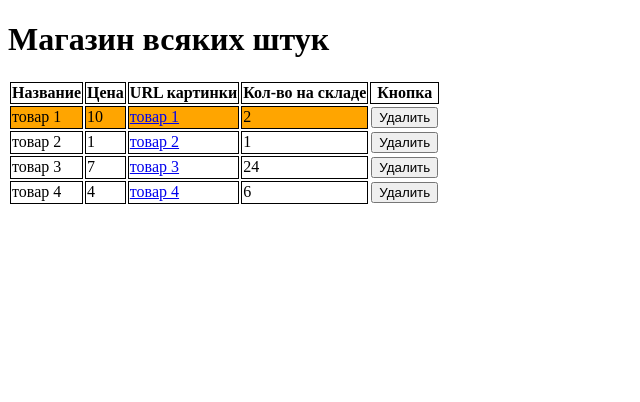
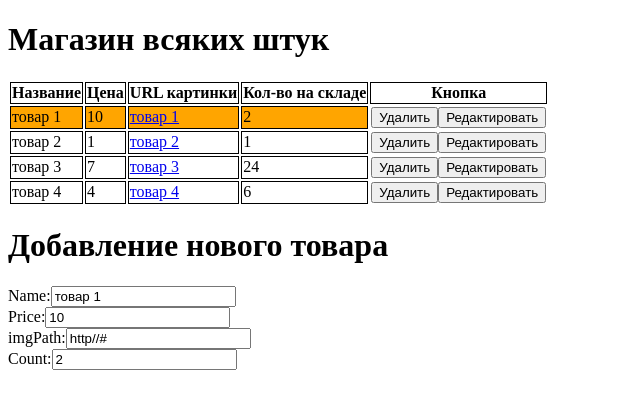
Before and after one commit to Chivononok/ReactAndAngular, a React app in the folder iShop3/: page / in a window 1280 px wide. Both pictures are taken after a click on the element "10". Shown: the top 402 px of the page, without its empty margins (0-640 px from the left). Built offline with nearby package versions, Linux system fonts and the light colour scheme.

Commit message:
add item card

```diff
--- a/iShop3/App.js
+++ b/iShop3/App.js
@@ -5,13 +5,8 @@ import ReactDOM from 'react-dom';
 
 import IShopComponent from './components/iShopComponent';
 
-var iShopName = "Магазин всяких штук"
-var items = [
-    {nameItem: "товар 1", priceItem: 10, imgPathItem: "http//#", itemsInStorage: 2},
-    {nameItem: "товар 2", priceItem: 1, imgPathItem: "http//#", itemsInStorage: 1},
-    {nameItem: "товар 3", priceItem: 7, imgPathItem: "http//#", itemsInStorage: 24},
-    {nameItem: "товар 4", priceItem: 4, imgPathItem: "http//#", itemsInStorage: 6},
-];
+var iShopName = "Магазин всяких штук";
+var items = require('./items.json');
 
 ReactDOM.render(
     <IShopComponent
--- /dev/null
+++ b/iShop3/components/ItemCardComponent.css
@@ -0,0 +1,3 @@
+.ItemCardComponent{
+    display: block;
+}
--- /dev/null
+++ b/iShop3/components/ItemCardComponent.js
@@ -0,0 +1,44 @@
+import React from 'react';
+import PropTypes from 'prop-types';
+
+import './ItemCardComponent.css';
+
+class ItemCardComponent extends React.Component{
+    static PropTypes = {
+        nameItem: PropTypes.string.isRequired,
+        priceItem: PropTypes.number.isRequired,
+        imgPathItem: PropTypes.string.isRequired,
+        itemsInStorage: PropTypes.number.isRequired,
+        type: PropTypes.number.isRequired,  //1 - добавление нового, 2 -редактирование
+    }
+
+    getHeader = () =>{
+        if(this.props.type == 1){
+            return "Добавление нового товара";
+        }else if(this.props.type == 2){
+            return "Редактирование товара " + this.props.nameItem;
+        }
+    }
+
+    render(){
+        return (
+            <div>
+                <h1>{this.getHeader()}</h1>
+                <label className='ItemCardComponent' >Name:
+                    <input type='text' value={this.props.nameItem}></input>
+                </label>
+                <label className='ItemCardComponent'>Price:
+                    <input type='text' value={this.props.priceItem}></input>
+                </label>
+                <label className='ItemCardComponent'>imgPath:
+                    <input type='text' value={this.props.imgPathItem}></input>
+                </label>
+                <label className='ItemCardComponent'>Count:
+                    <input type='text' value={this.props.itemsInStorage}></input>
+                </label>
+            </div>
+        )
+    }
+}
+
+export default ItemCardComponent;
--- a/iShop3/components/ItemComponent.js
+++ b/iShop3/components/ItemComponent.js
@@ -19,7 +19,7 @@ class ItemComponent extends React.Component{
         this.props.cbSelected(this.props.nameItem);
     }
 
-    clickOnButton = (EO) => {
+    clickOnButtonDel = (EO) => {
         //ф-ция вызывается при нажатии кнопки Удалить
         this.props.cbDeleteItem(this.props.nameItem);
     }
@@ -43,7 +43,8 @@ class ItemComponent extends React.Component{
                 </td>
                 <td onClick={this.clickOnItem} className = {this.getClassName()}>{this.props.itemsInStorage}</td>
                 <td>
-                    <input type = "button" value = "Удалить" onClick = {this.clickOnButton}></input>
+                    <input type = "button" value = "Удалить" onClick = {this.clickOnButtonDel}></input>
+                    <input type = "button" value = "Редактировать" onClick = {this.clickOnButtonEdit}></input>
                 </td>
             </tr>
         )
--- a/iShop3/components/iShopComponent.js
+++ b/iShop3/components/iShopComponent.js
@@ -4,6 +4,7 @@ import PropTypes from 'prop-types';
 import './iShopComponent.css';
 
 import ItemComponent from './ItemComponent';
+import ItemCardComponent from './ItemCardComponent';
 
 class IShopComponent extends React.Component {
     static PropTypes = {
@@ -14,15 +15,20 @@ class IShopComponent extends React.Component {
     state = {
         shopItems: this.props.items,
         selectedItemName: null,
+        selectedItem: null,
+        actionType: 1,
     }
 
     itemSelected = (itemName) => {
-        //ф-ция вызывается при клике на строку таблицы, выделяет/снимает_выделение со строки
+        //ф-ция вызывается при клике на строку таблицы, выделяет/снимает_выделение со строки и отображает/прячет карточку товара
         if (this.state.selectedItemName==itemName) {
             //повторный клик по выделенной записи снимаает выделение
             this.setState({selectedItemName: null});
+            this.setState({selectedItem: null});
         } else {
             this.setState({selectedItemName: itemName});
+            var selItem = this.getItemByItemName(itemName);
+            this.setState({selectedItem: selItem});
         }
     }
 
@@ -30,9 +36,20 @@ class IShopComponent extends React.Component {
         //ф-ция вызывается при нажатии кнопки Удалить
         var res = confirm("Вы уверены, что хотите удалить запись " + itemName + "?");
         if (res) {
+            if(this.state.selectedItem){
+                if(this.state.selectedItem.nameItem == itemName){
+                    this.setState({selectedItem: null});
+                }
+            }
             var tmpArr = this.state.shopItems.filter(v => v.nameItem != itemName);
             this.setState({shopItems: tmpArr});
         }
+    }
+
+    getItemByItemName = (itemName) => {
+        //ф-ция возвращает хэш с описанием товара по его имени
+        var tmpArr = this.state.shopItems.filter(v => v.nameItem == itemName);
+        return tmpArr[0];
     }
 
     render(){
@@ -75,6 +92,16 @@ class IShopComponent extends React.Component {
                         {tableLines}
                     </tbody>
                 </table>
+                {
+                (this.state.selectedItem) &&
+                <ItemCardComponent
+                    nameItem = {this.state.selectedItem.nameItem}
+                    priceItem = {this.state.selectedItem.priceItem}
+                    imgPathItem = {this.state.selectedItem.imgPathItem}
+                    itemsInStorage = {this.state.selectedItem.itemsInStorage}
+                    type = {this.state.actionType}
+                />
+                }
             </div>
         )
     }
--- /dev/null
+++ b/iShop3/items.json
@@ -0,0 +1,6 @@
+[
+    {"nameItem": "товар 1", "priceItem": 10, "imgPathItem": "http//#", "itemsInStorage": 2},
+    {"nameItem": "товар 2", "priceItem": 1, "imgPathItem": "http//#", "itemsInStorage": 1},
+    {"nameItem": "товар 3", "priceItem": 7, "imgPathItem": "http//#", "itemsInStorage": 24},
+    {"nameItem": "товар 4", "priceItem": 4, "imgPathItem": "http//#", "itemsInStorage": 6}
+]
```
